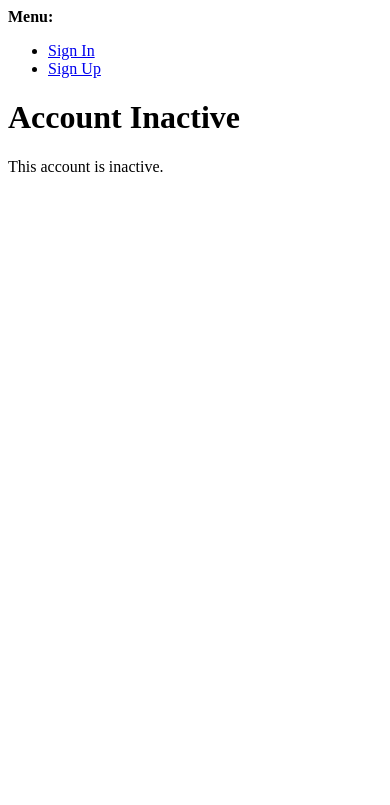
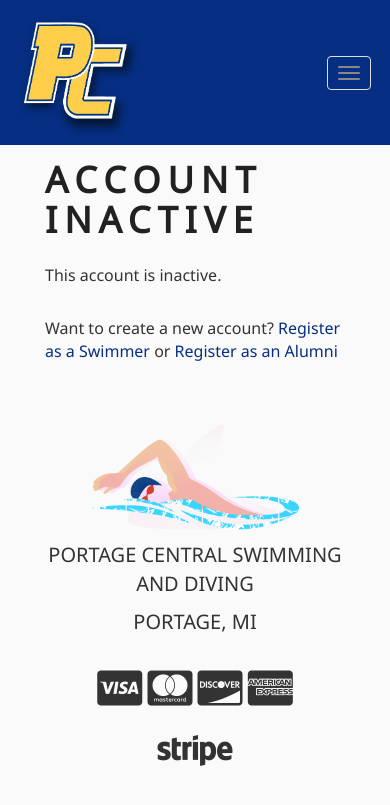
Before and after one commit to hschafer2017/PCSwimming, a Django app: a page that uses templates/allauth/account/account_inactive.html in a window 390 px wide. Shown: the top 805 px of the page. Run offline with Django 3.2, Linux system fonts and the light colour scheme; some libraries are stand-ins or nearby versions; some web fonts are replaced.

Commit message:
updated password reset and inactive account templates to fit site styling

```diff
--- a/templates/allauth/account/account_inactive.html
+++ b/templates/allauth/account/account_inactive.html
@@ -1,11 +1,26 @@
-{% extends "account/base.html" %}
+{% extends "home/base.html" %}
 
 {% load i18n %}
 
 {% block head_title %}{% trans "Account Inactive" %}{% endblock %}
 
 {% block content %}
-<h1>{% trans "Account Inactive" %}</h1>
 
-<p>{% trans "This account is inactive." %}</p>
+<br><br><br>
+<br><br><br><br>
+
+<div class="col-xs-12 col-sm-12 col-md-6 col-lg-6">
+    <div class="container login">
+        <h3 class='heading'>{% trans "Account Inactive" %}</h3>
+        <p id='respond' style='font-size: 16px;'>
+            {% trans "This account is inactive." %}
+        </p>
+        <br>
+        <p id='respond' style='font-size: 16px;'>{% blocktrans %} Want to create a new account? <a id= 'respond' href="{{ signup_url }}"> Register as a Swimmer </a> or <a id= 'respond' href="{{ signup_url }}"> Register as an Alumni</a>{% endblocktrans %}</p>
+    </div>
+    <br><br>
+</div>
+
+{% include 'includes/_swimmer_image.html' %}
+
 {% endblock %}
--- a/templates/allauth/account/password_reset_done.html
+++ b/templates/allauth/account/password_reset_done.html
@@ -1,4 +1,4 @@
-{% extends "account/base.html" %}
+{% extends "home/base.html" %}
 
 {% load i18n %}
 {% load account %}
```
Also changed, not shown: templates/allauth/socialaccount/connections.html (+4 -4 lines).
